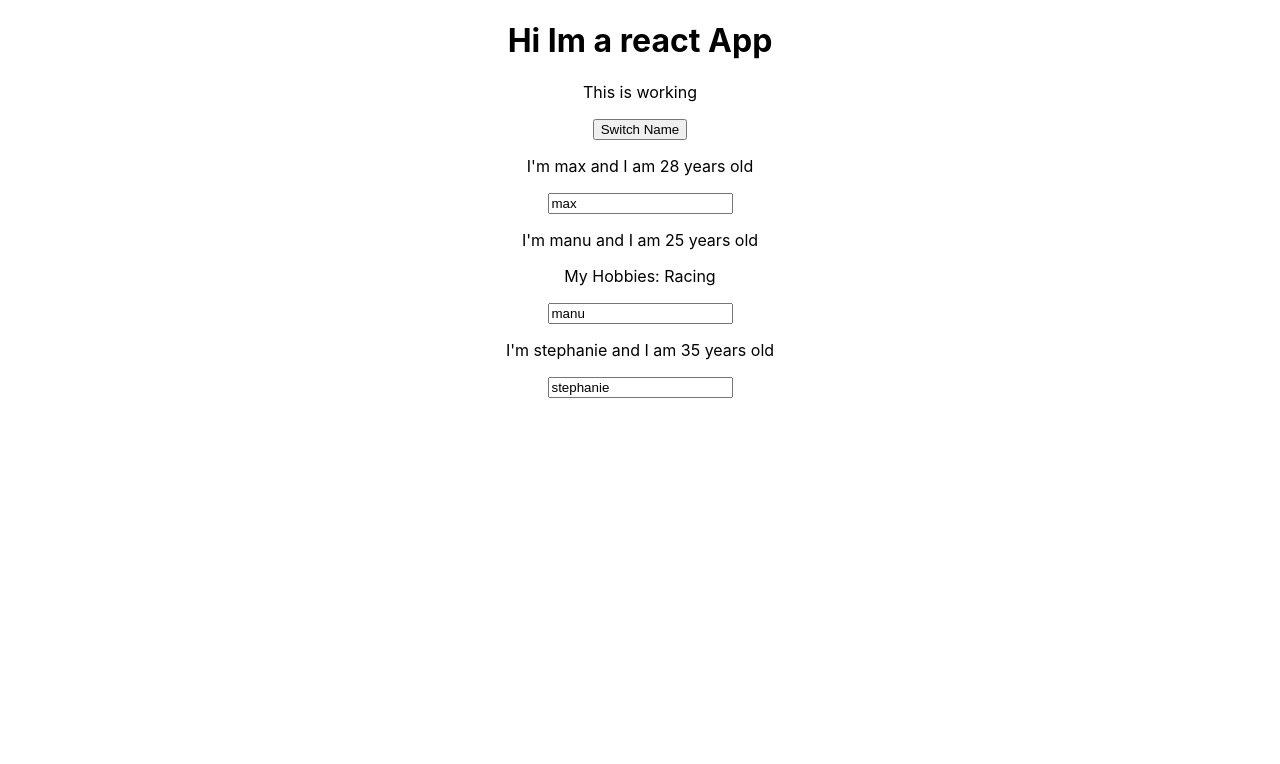
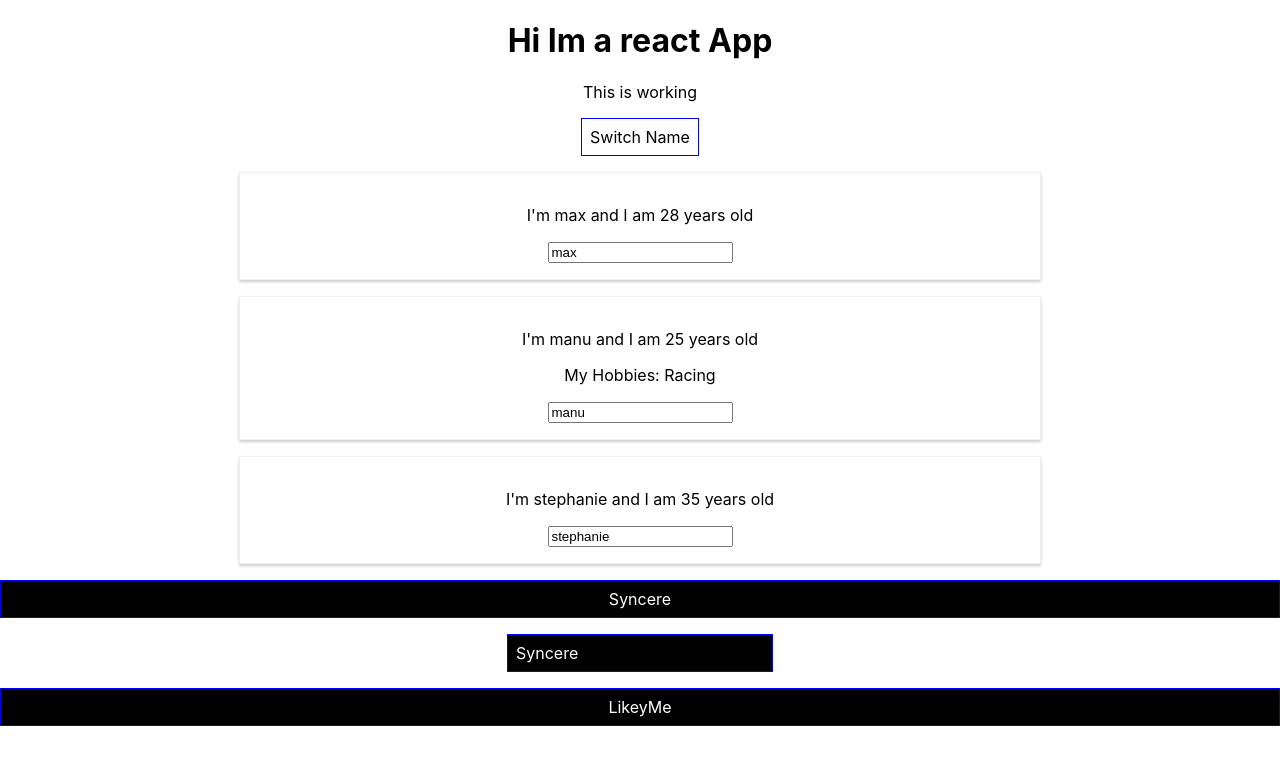
Before and after one commit to vernonsyncere/coursework, a React (Create React App) app: page / in a window 1280 px wide. Shown: the top 764 px of the page. Built offline with nearby package versions, Linux system fonts and the light colour scheme.

Commit message:
made userInput and OutPut

```diff
--- a/src/App.js
+++ b/src/App.js
@@ -1,6 +1,8 @@
 import React, { Component } from 'react';
 import './App.css';
-import Person from './Person/Person'
+import Person from './Person/Person';
+import UserInput from './UserInput/UserInput';
+import UserOutput from './UserOutput/UserOutput';
 
 class App extends Component {
   state = {
@@ -9,7 +11,11 @@ class App extends Component {
       { name: 'manu', age: 25 },
       { name: 'stephanie', age: 35 }
     ],
-    otherState : 'other value'
+    otherState : 'other value',
+    usernames: [
+      {username: "Syncere"},
+      {username: "LikeyMe"}
+    ]
   }
 
   switchNameHandler = (newName) => {
@@ -31,14 +37,41 @@ class App extends Component {
       ]
     } )
   }
+  usernameChangedHandler = (event) =>{
+    this.setState( {
+      usernames: [
+        {username: event.target.value},
+        {username: "Syncere"}
+      ]
+    } )
+  }
 
 
   render() {
+    const style ={
+      backgroundColor: 'white',
+      font: 'inherit',
+      border: '1px solid blue',
+      padding: '8px',
+      cursor: 'pointer'
+    };
+
+    const newStyle ={
+      backgroundColor: 'black',
+      color:'white',
+      font: 'inherit',
+      border: '1px solid blue',
+      padding: '8px',
+      cursor: 'pointer'
+    };
+
     return (
       <div className="App">
         <h1> Hi Im a react App</h1>
         <p>This is working</p>
-        <button onClick={() => this.switchNameHandler('Max!!')}>Switch Name</button>
+        <button
+        style={style}
+        onClick={() => this.switchNameHandler('Max!!')}>Switch Name</button>
         <Person
         name={this.state.persons[0].name}
         age={this.state.persons[0].age}
@@ -53,6 +86,10 @@ class App extends Component {
         name={this.state.persons[2].name}
         age={this.state.persons[2].age}
         />
+        <UserOutput newStyle={newStyle} username={this.state.usernames[0].username}/>
+        <UserInput newStyle={newStyle} typed={this.usernameChangedHandler.bind(this)} username={this.state.usernames[0].username}/>
+
+        <UserOutput newStyle={newStyle} username={this.state.usernames[1].username}/>
       </div>
     );
   }
--- /dev/null
+++ b/src/Person/Person.css
@@ -0,0 +1,7 @@
+.Person {
+    width: 60%;
+    margin: 16px auto;
+    border: 1px solid #eee;
+    box-shadow: 0 2px 3px #ccc;
+    padding:16px;
+}
--- a/src/Person/Person.js
+++ b/src/Person/Person.js
@@ -1,8 +1,9 @@
 import React from 'react'
+import './Person.css';
 
 const Person = (props) => {
     return (
-        <div>
+        <div className="Person">
             <p onClick={props.click}>I'm {props.name} and I am {props.age} years old</p>
             <p>{props.children}</p>
             <input type="text" onChange={props.changed} value={props.name} />
--- /dev/null
+++ b/src/UserInput/UserInput.js
@@ -0,0 +1,12 @@
+import React from 'react'
+
+const UserInput = (props) => {
+
+    return(
+        <div>
+            <input style={props.newStyle} onChange={props.typed} type="text" value={props.username}/>
+        </div>
+    )
+}
+
+export default UserInput;
--- /dev/null
+++ b/src/UserOutput/UserOutput.js
@@ -0,0 +1,13 @@
+import React from 'react'
+
+const UserOutput = (props) => {
+
+    return(
+        <div >
+            <p style={props.newStyle}>{props.username}</p>
+
+        </div>
+    )
+}
+
+export default UserOutput;
```
